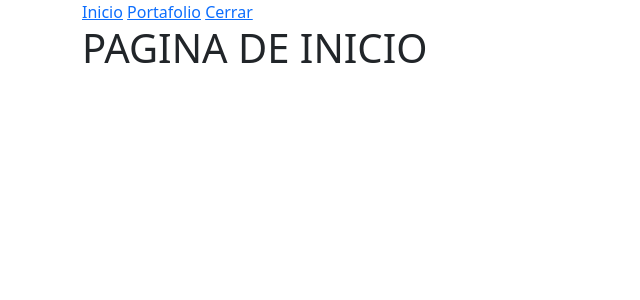
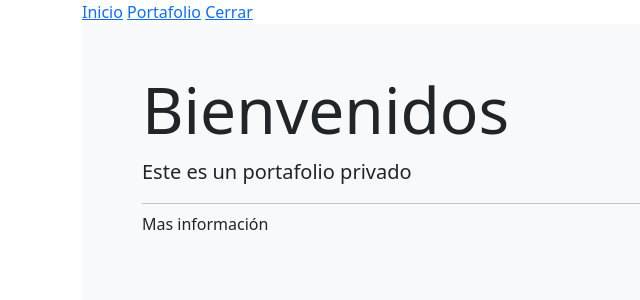
Before and after one commit to jcdavidarg/porfafolio.php, a PHP site: page / in a window 1280 px wide. Shown: the top 300 px of the page, without its empty margins (0-640 px from the left). Run offline with PHP 8.4, Linux system fonts and the light colour scheme.

Commit message:
insercion de bootstrap en paginas

```diff
--- a/header.php
+++ b/header.php
@@ -3,7 +3,7 @@
 <head>
     <meta charset="UTF-8">
     <meta name="viewport" content="width=device-width, initial-scale=1.0">
-    <title>Inicio</title>
+    <title>Portafolio</title>
     <link href="https://cdn.jsdelivr.net/npm/bootstrap@5.3.3/dist/css/bootstrap.min.css" rel="stylesheet" integrity="sha384-QWTKZyjpPEjISv5WaRU9OFeRpok6YctnYmDr5pNlyT2bRjXh0JMhjY6hW+ALEwIH" crossorigin="anonymous">
 </head>
 <body>
--- a/index.php
+++ b/index.php
@@ -1,13 +1,12 @@
-<!DOCTYPE html>
-<html lang="en">
-<head>
-    <meta charset="UTF-8">
-    <meta name="viewport" content="width=device-width, initial-scale=1.0">
-    <title>Portafolio</title>
-</head>
-<body>
     <?php include("./header.php"); ?>
-    <h1>PAGINA DE INICIO</h1>
+
+    <div class="p-5 bg-light">
+        <div class="container">
+            <h3 class="display-3">Bienvenidos</h3>
+            <p class="lead">Este es un portafolio privado</p>
+            <hr class="my-2">
+            <p>Mas información</p>
+        </div>
+    </div>
+
     <?php include("./footer.php"); ?>
-</body>
-</html>
```
Also changed, not shown: portafolio.php (+1 -10 lines).
